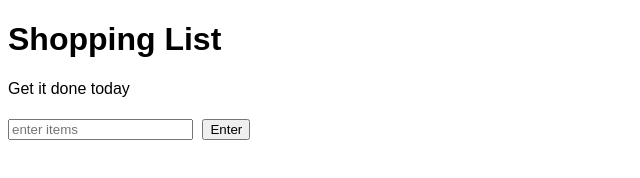
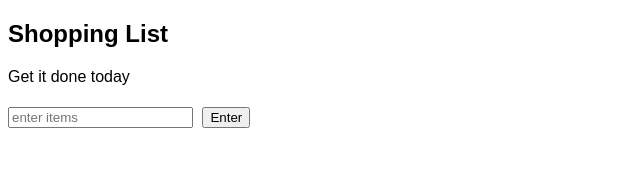
Before and after one commit to vishakhasingh4/shopping-list, a plain HTML site: page index.html in a window 1280 px wide. Shown: the whole page, without its empty margins (0-640 px from the left). Drawn offline with Linux system fonts and the light colour scheme.

Commit message:
Update index.html

```diff
--- a/index.html
+++ b/index.html
@@ -5,7 +5,7 @@
 	<link rel="stylesheet" type="text/css" href="style.css">
 </head>
 <body>
-	<h1>Shopping List</h1>
+	<h2>Shopping List</h2>
 	<p id="first">Get it done today</p>
 	<input id="userinput" type="text" placeholder="enter items">
 	<button id="enter">Enter</button>
```
